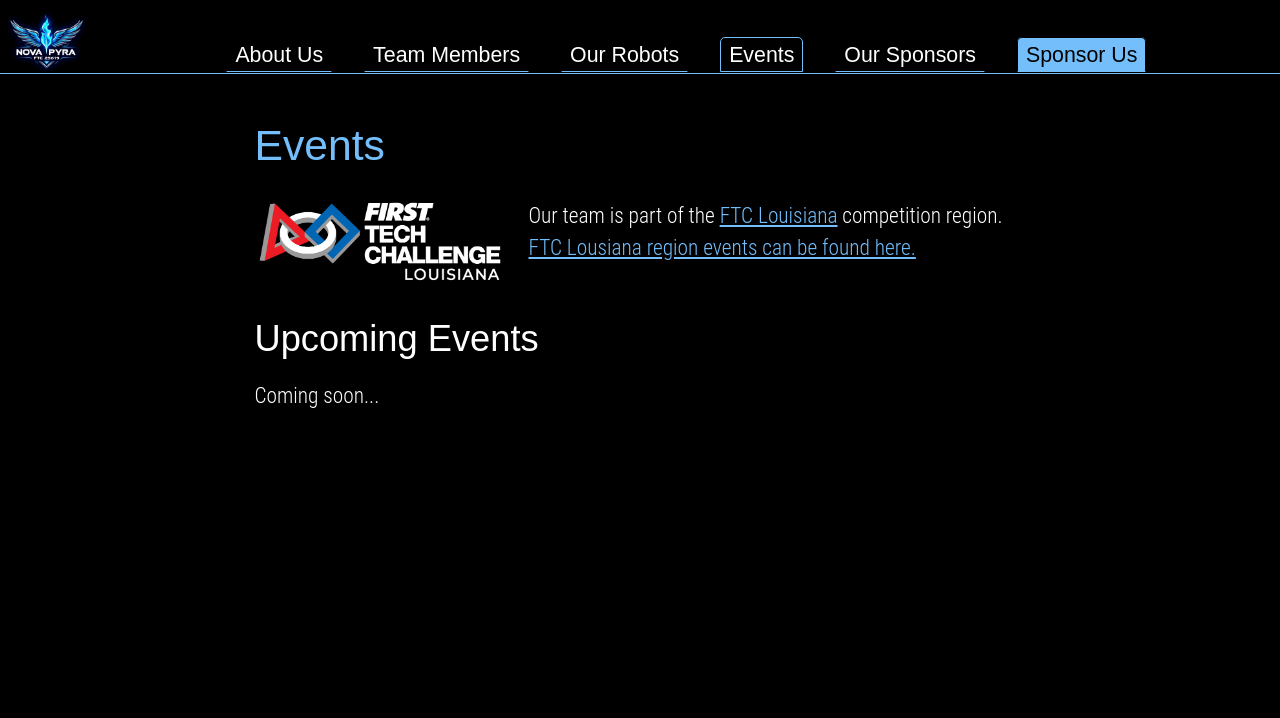
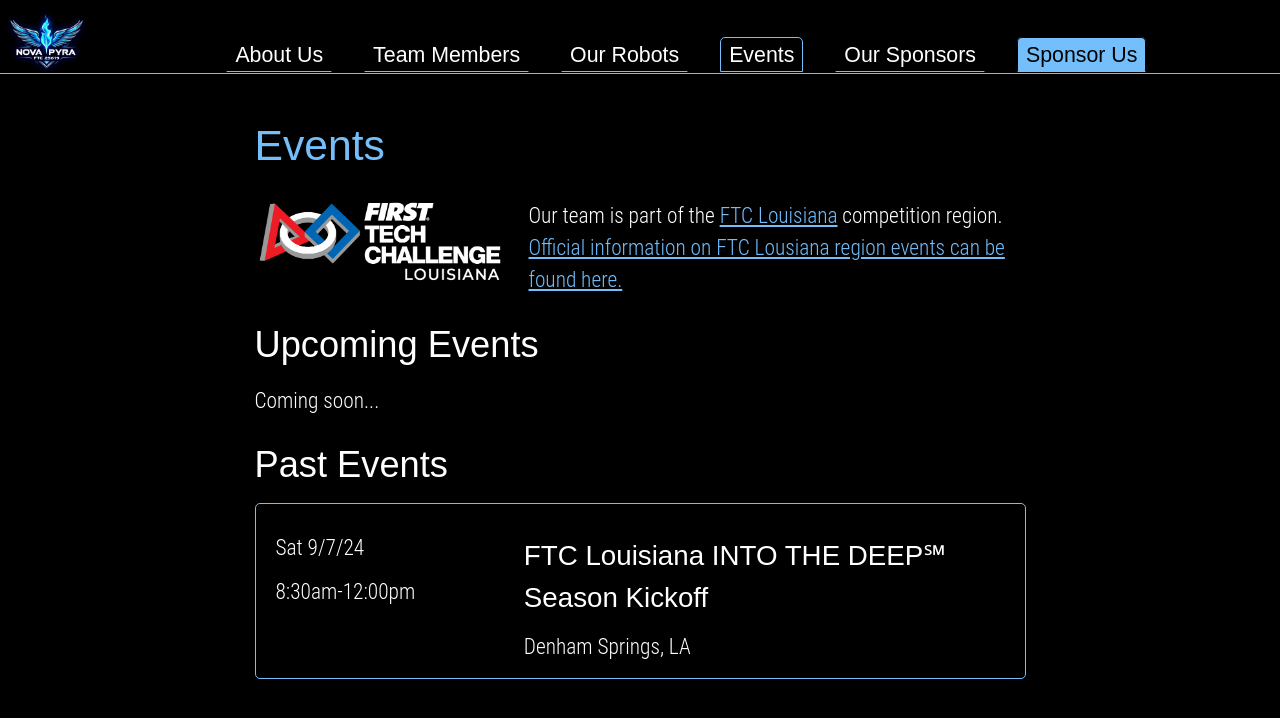
Before and after one commit to FTCTeam25619/FTCTeam25619.github.io, a plain HTML site: page events.html in a window 1280 px wide. Drawn offline with nearby package versions, Linux system fonts and the light colour scheme; a web font is replaced by a local one.

Commit message:
Add FTC Kickoff to events

```diff
--- a/events.html
+++ b/events.html
@@ -41,13 +41,30 @@
           alt="FTC Louisiana logo" />
         <div class="flex-1">
           <p>Our team is part of the <a href="http://www.ftclouisiana.org/">FTC Louisiana</a> competition region. <a
-              href="http://www.ftclouisiana.org/events/">FTC Lousiana region events can be found here.</a></p>
+              href="http://www.ftclouisiana.org/events/">Official information on FTC Lousiana region events can be found
+              here.</a></p>
         </div>
       </div>
 
       <h2>Upcoming Events</h2>
 
       <p>Coming soon...</p>
+
+      <h2>Past Events</h2>
+
+      <div class="grid grid-cols-1 grid-rows-auto gap-x-8 gap-y-8 content-start items-stretch">
+        <div class="display-card w-full h-full grid grid-cols-3 gap-4">
+          <div>
+            <p>Sat 9/7/24</p>
+            <p>8:30am-12:00pm</p>
+          </div>
+          <div class="col-span-2">
+            <h3>FTC Louisiana INTO THE DEEP&#8480; Season Kickoff</h3>
+            <p>Denham Springs, LA</p>
+          </div>
+        </div>
+      </div>
+
     </div>
   </div>
 </body>
```
